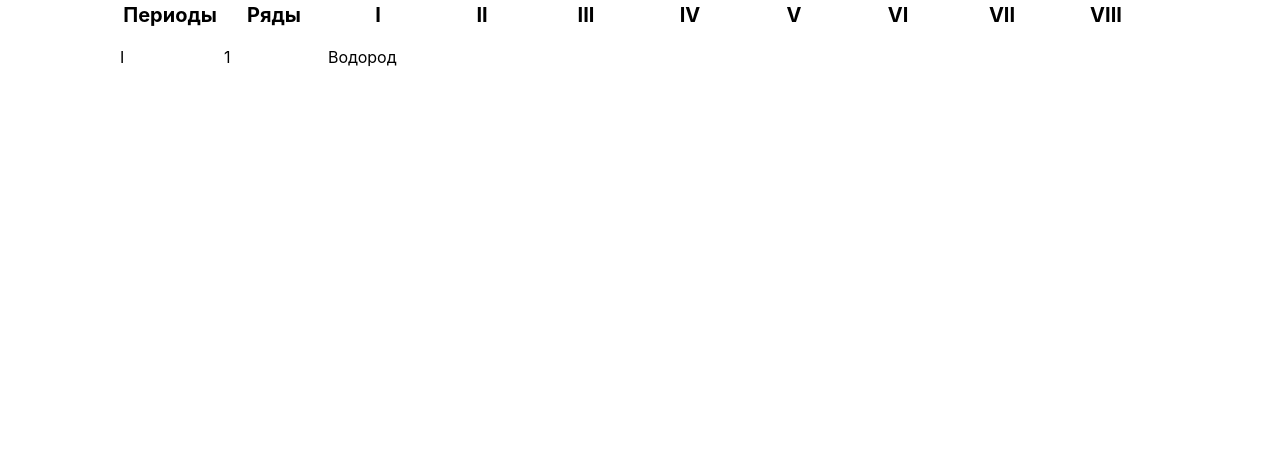
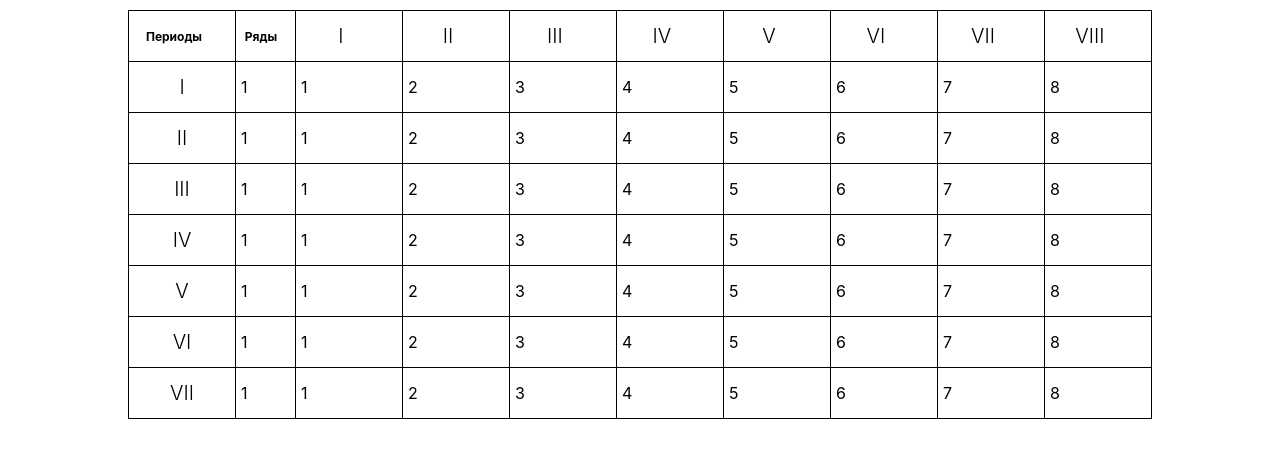
Before and after one commit to Vvtu/mendeleev_table, a React (Create React App) app: page / in a window 1280 px wide. Shown: the top 458 px of the page. Built offline with nearby package versions, Linux system fonts and the light colour scheme.

Commit message:
fix rows

```diff
--- a/src/table/Table.css
+++ b/src/table/Table.css
@@ -1,20 +1,52 @@
+table {
+	border-collapse: collapse;
+	border-spacing: 0px;
+}
+table,
+th,
+td {
+	height: 40px;
+	padding: 5px;
+	border: 1px solid black;
+}
+
 .mainDiv {
+	margin-top: 10px;
 	display: flex;
 	justify-content: center;
 	align-self: center;
 	width: 100%;
 }
 
+.tableMain {
+	max-width: 1024px;
+	width: 100%;
+}
+
+.rowPeriods,
+.header {
+	font-size: 20px;
+	font-weight: 300;
+}
+
+.header {
+	width: 80px;
+}
+
+.header0 {
+	width: 80px;
+	font-size: 12px;
+}
+.header1 {
+	width: 40px;
+	font-size: 12px;
+}
+
+.rowPeriods,
+.mainDiv,
+.header0,
 .header {
 	display: flex;
 	justify-content: center;
-	align-self: center;
-	width: 100px;
-	height: 40px;
-	font-size: 20px;
+	align-items: center;
 }
-
-.tableMain {
-	max-width: 800px;
-	width: 100%;
-}
--- a/src/table/Table.js
+++ b/src/table/Table.js
@@ -1,5 +1,7 @@
 import React from 'react';
 import './Table.css';
+
+const arr = [ 1, 2, 3, 4, 5, 6, 7, 8 ];
 
 function Table() {
 	return (
@@ -8,10 +10,10 @@ function Table() {
 				<thead>
 					<tr>
 						<th>
-							<div className="header">Периоды</div>
+							<div className="header0">Периоды</div>
 						</th>
 						<th>
-							<div className="header">Ряды</div>
+							<div className="header1">Ряды</div>
 						</th>
 						<th>
 							<div className="header">I</div>
@@ -41,20 +43,56 @@ function Table() {
 				</thead>
 				<tbody>
 					<tr>
-						<td>I</td>
+						<td>
+							<div className="rowPeriods">I</div>
+						</td>
 						<td>1</td>
-						<td>Водород</td>
-						<td />
-						<td />
-						<td />
-						<td />
-						<td />
-						<td />
-						<td />
-						<td />
+						{arr.map((item) => <td>{item}</td>)}
+					</tr>
+					<tr>
+						<td>
+							<div className="rowPeriods">II</div>
+						</td>
+						<td>1</td>
+						{arr.map((item) => <td>{item}</td>)}
+					</tr>
+					<tr>
+						<td>
+							<div className="rowPeriods">III</div>
+						</td>
+						<td>1</td>
+						{arr.map((item) => <td>{item}</td>)}
+					</tr>
+					<tr>
+						<td>
+							<div className="rowPeriods">IV</div>
+						</td>
+						<td>1</td>
+						{arr.map((item) => <td>{item}</td>)}
+					</tr>
+					<tr>
+						<td>
+							<div className="rowPeriods">V</div>
+						</td>
+						<td>1</td>
+						{arr.map((item) => <td>{item}</td>)}
+					</tr>
+					<tr>
+						<td>
+							<div className="rowPeriods">VI</div>
+						</td>
+						<td>1</td>
+						{arr.map((item) => <td>{item}</td>)}
+					</tr>
+					<tr>
+						<td>
+							<div className="rowPeriods">VII</div>
+						</td>
+						<td>1</td>
+						{arr.map((item) => <td>{item}</td>)}
 					</tr>
 				</tbody>
-			</table>{' '}
+			</table>
 		</div>
 	);
 }
```
